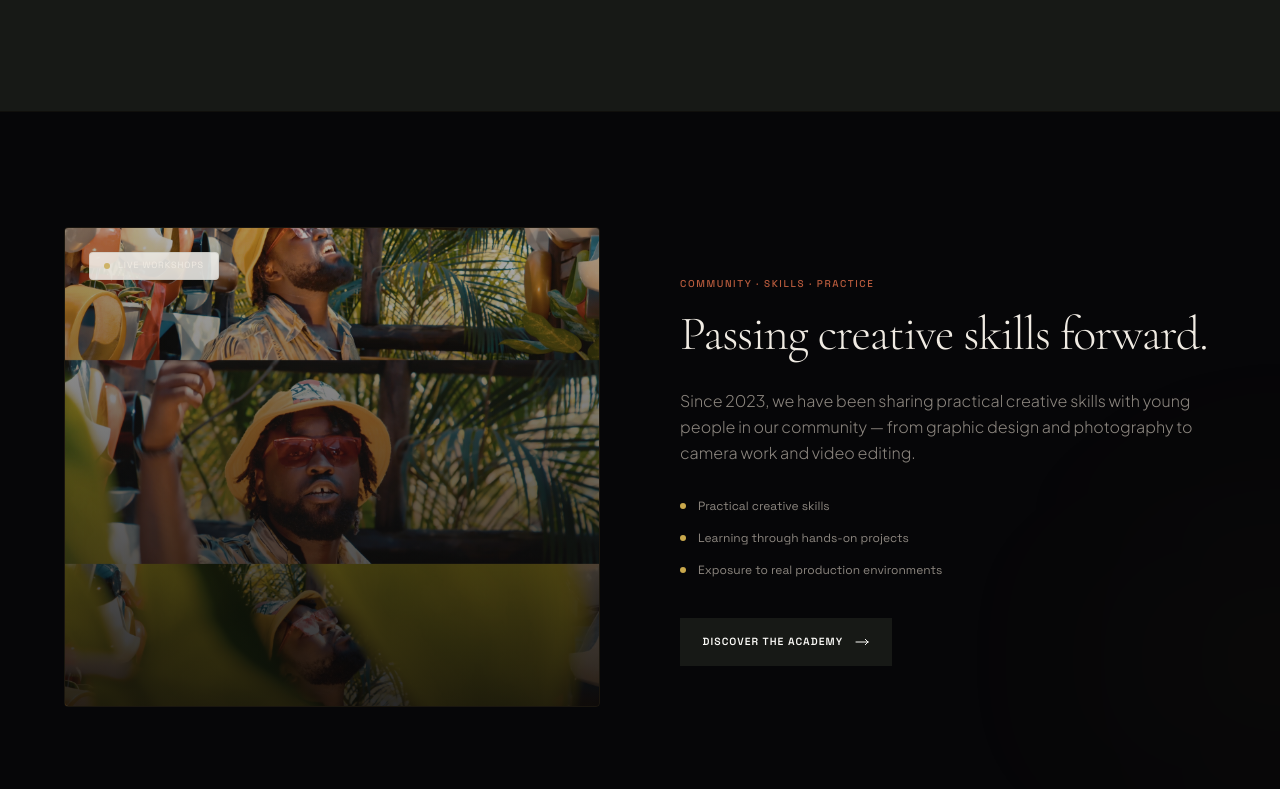
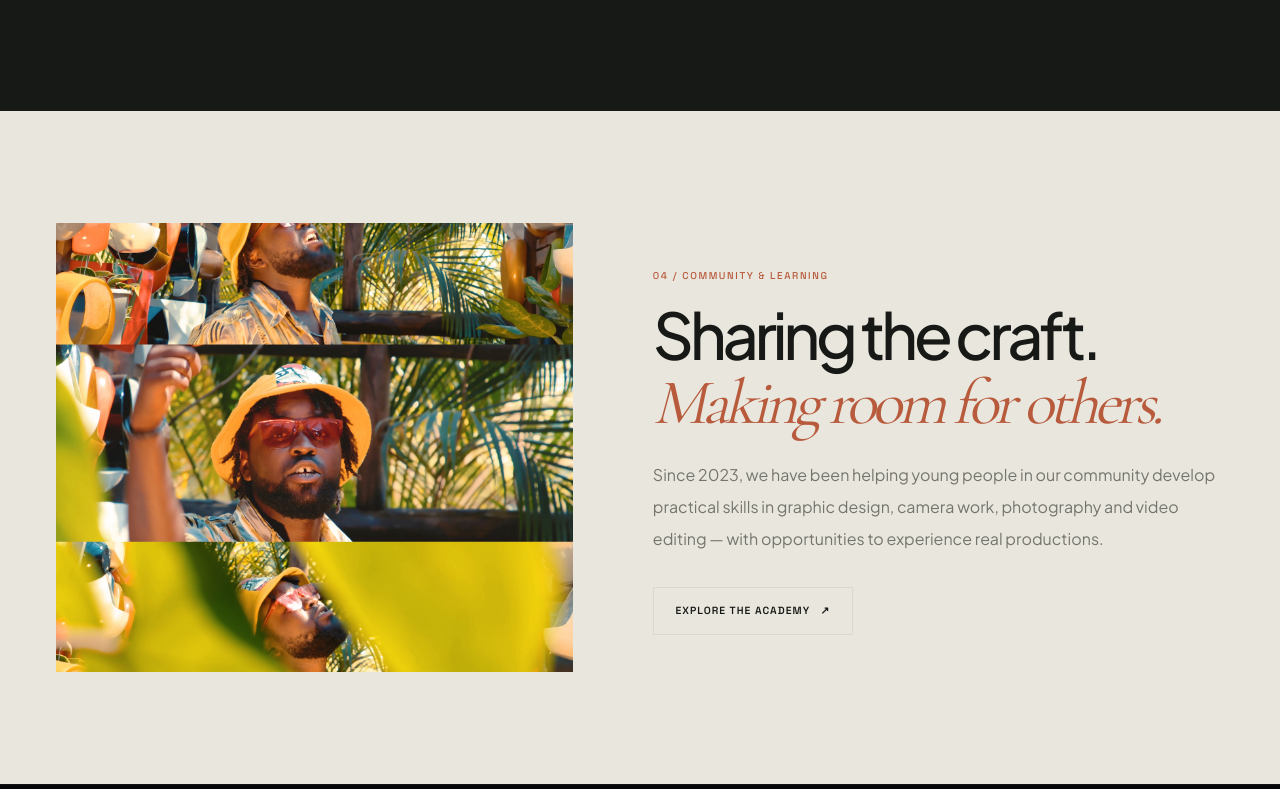
Before and after one commit to OkechaWilly/tatenopictures-web, a Next.js app: page / in a window 1280 px wide. Shown: the part 3011-3800 px from the top of the page. Built offline with nearby package versions, Linux system fonts and the light colour scheme.

Commit message:
Reimagine Tateno Pictures with an editorial studio design system

```diff
--- a/src/components/sections/AcademyTeaser.tsx
+++ b/src/components/sections/AcademyTeaser.tsx
@@ -2,110 +2,23 @@
 
 import Link from 'next/link';
 import Image from 'next/image';
-import { motion } from 'framer-motion';
 
 export default function AcademyTeaser() {
   return (
-    <section id="academy" className="bg-[#060608] section-pad page-pad border-t border-[rgba(201,168,76,0.05)] relative overflow-hidden">
-      {/* Subtle light glows */}
-      <div className="absolute top-1/2 -right-48 w-96 h-96 bg-[rgba(201,168,76,0.02)] rounded-full filter blur-[100px] pointer-events-none" />
-
-      <div className="max-w-7xl mx-auto relative z-10">
-        <div className="grid grid-cols-1 lg:grid-cols-12 gap-12 lg:gap-20 items-center">
-
-          {/* Visual Showcase (Left Column) */}
-          <motion.div
-            initial={{ opacity: 0, x: -30 }}
-            whileInView={{ opacity: 1, x: 0 }}
-            viewport={{ once: true }}
-            transition={{ duration: 1, ease: [0.16, 1, 0.3, 1] }}
-            className="lg:col-span-6 relative h-[24rem] sm:h-[30rem] w-full rounded overflow-hidden border border-[rgba(201,168,76,0.1)]"
-          >
-            <Image
-              src="/images/directing-still.jpg"
-              alt="Creative production in progress"
-              fill
-              className="object-cover filter brightness-[0.7] saturate-[0.85]"
-              sizes="(max-width: 1024px) 100vw, 50vw"
-            />
-            {/* Dark gradient vignette overlay */}
-            <div className="absolute inset-0 bg-gradient-to-t from-[#060608]/80 to-transparent" />
-
-            {/* Floating indicator */}
-            <div className="absolute top-6 left-6 px-3.5 py-1.5 glass rounded flex items-center gap-2">
-              <span className="w-1.5 h-1.5 rounded-full bg-[#C9A84C] animate-pulse" />
-              <span className="text-[9px] font-mono text-[#F0EBE3] uppercase tracking-widest">Live Workshops</span>
-            </div>
-          </motion.div>
-
-          {/* Copy and CTA (Right Column) */}
-          <div className="lg:col-span-6">
-            <motion.span
-              initial={{ opacity: 0 }}
-              whileInView={{ opacity: 1 }}
-              viewport={{ once: true }}
-              className="label-gold mb-3 inline-block"
-            >
-              Community · Skills · Practice
-            </motion.span>
-
-            <motion.h2
-              initial={{ opacity: 0, y: 30 }}
-              whileInView={{ opacity: 1, y: 0 }}
-              viewport={{ once: true }}
-              transition={{ duration: 1, delay: 0.1, ease: [0.16, 1, 0.3, 1] }}
-              className="text-4xl sm:text-5xl font-serif font-light text-[#F0EBE3] tracking-tight leading-tight mb-6"
-            >
-              Passing creative skills forward.
-            </motion.h2>
-
-            <motion.p
-              initial={{ opacity: 0, y: 20 }}
-              whileInView={{ opacity: 1, y: 0 }}
-              viewport={{ once: true }}
-              transition={{ duration: 1, delay: 0.2, ease: [0.16, 1, 0.3, 1] }}
-              className="text-[#8C867F] font-sans font-light text-base leading-relaxed mb-8"
-            >
-              Since 2023, we have been sharing practical creative skills with young people in our community — from graphic design and photography to camera work and video editing.
-            </motion.p>
-
-            {/* List features */}
-            <motion.ul
-              initial={{ opacity: 0, y: 20 }}
-              whileInView={{ opacity: 1, y: 0 }}
-              viewport={{ once: true }}
-              transition={{ duration: 1, delay: 0.3, ease: [0.16, 1, 0.3, 1] }}
-              className="space-y-4 mb-10 text-xs font-mono text-[#8C867F]"
-            >
-              <li className="flex items-center gap-3">
-                <span className="w-1.5 h-1.5 rounded-full bg-[#C9A84C]" />
-                Practical creative skills
-              </li>
-              <li className="flex items-center gap-3">
-                <span className="w-1.5 h-1.5 rounded-full bg-[#C9A84C]" />
-                Learning through hands-on projects
-              </li>
-              <li className="flex items-center gap-3">
-                <span className="w-1.5 h-1.5 rounded-full bg-[#C9A84C]" />
-                Exposure to real production environments
-              </li>
-            </motion.ul>
-
-            <motion.div
-              initial={{ opacity: 0, y: 20 }}
-              whileInView={{ opacity: 1, y: 0 }}
-              viewport={{ once: true }}
-              transition={{ duration: 1, delay: 0.4, ease: [0.16, 1, 0.3, 1] }}
-            >
-              <Link href="/academy" className="btn-gold">
-                Discover the Academy
-                <svg className="w-4 h-4" fill="none" stroke="currentColor" viewBox="0 0 24 24">
-                  <path strokeLinecap="round" strokeLinejoin="round" strokeWidth={1.5} d="M17 8l4 4m0 0l-4 4m4-4H3" />
-                </svg>
-              </Link>
-            </motion.div>
-          </div>
-
+    <section id="academy" className="bg-[#E9E6DE] px-5 py-20 sm:px-8 md:py-28 lg:px-14">
+      <div className="mx-auto grid max-w-[1500px] items-center gap-10 lg:grid-cols-[.95fr_1.05fr] lg:gap-20">
+        <div className="relative aspect-[1.15] overflow-hidden bg-[#D2CEC4]">
+          <Image src="/images/directing-still.jpg" alt="A practical moment on a production set" fill sizes="(max-width: 1024px) 100vw, 48vw" className="object-cover" />
+        </div>
+        <div className="max-w-2xl">
+          <span className="eyebrow mb-5">04 / Community & learning</span>
+          <h2 className="text-[clamp(2.7rem,5vw,5rem)] font-medium leading-[.98] tracking-[-.07em] text-[var(--ink)]">
+            Sharing the craft. <span className="font-serif font-normal italic text-[var(--accent)]">Making room for others.</span>
+          </h2>
+          <p className="mt-6 max-w-xl text-sm leading-8 text-[var(--muted)] md:text-base">
+            Since 2023, we have been helping young people in our community develop practical skills in graphic design, camera work, photography and video editing — with opportunities to experience real productions.
+          </p>
+          <Link href="/academy" className="btn-outline mt-8">Explore the Academy <span aria-hidden="true">↗</span></Link>
         </div>
       </div>
     </section>
```
